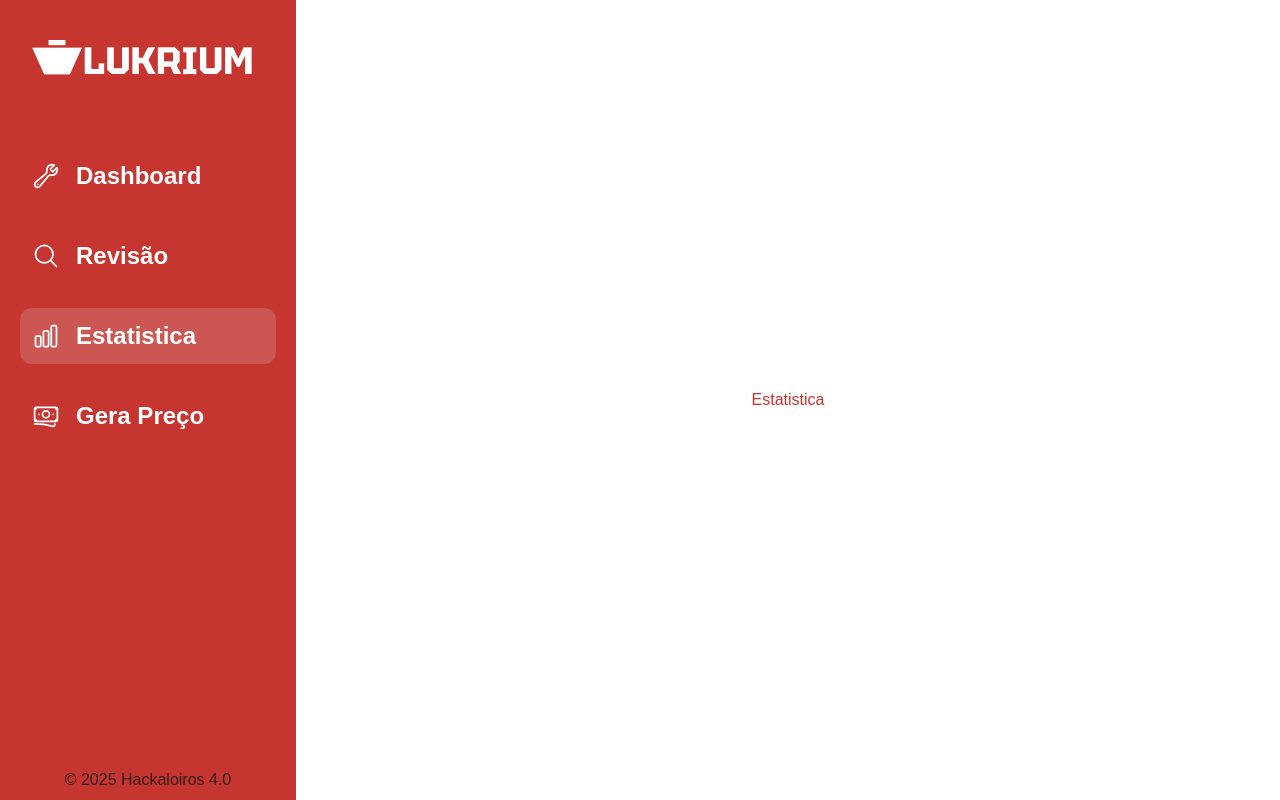
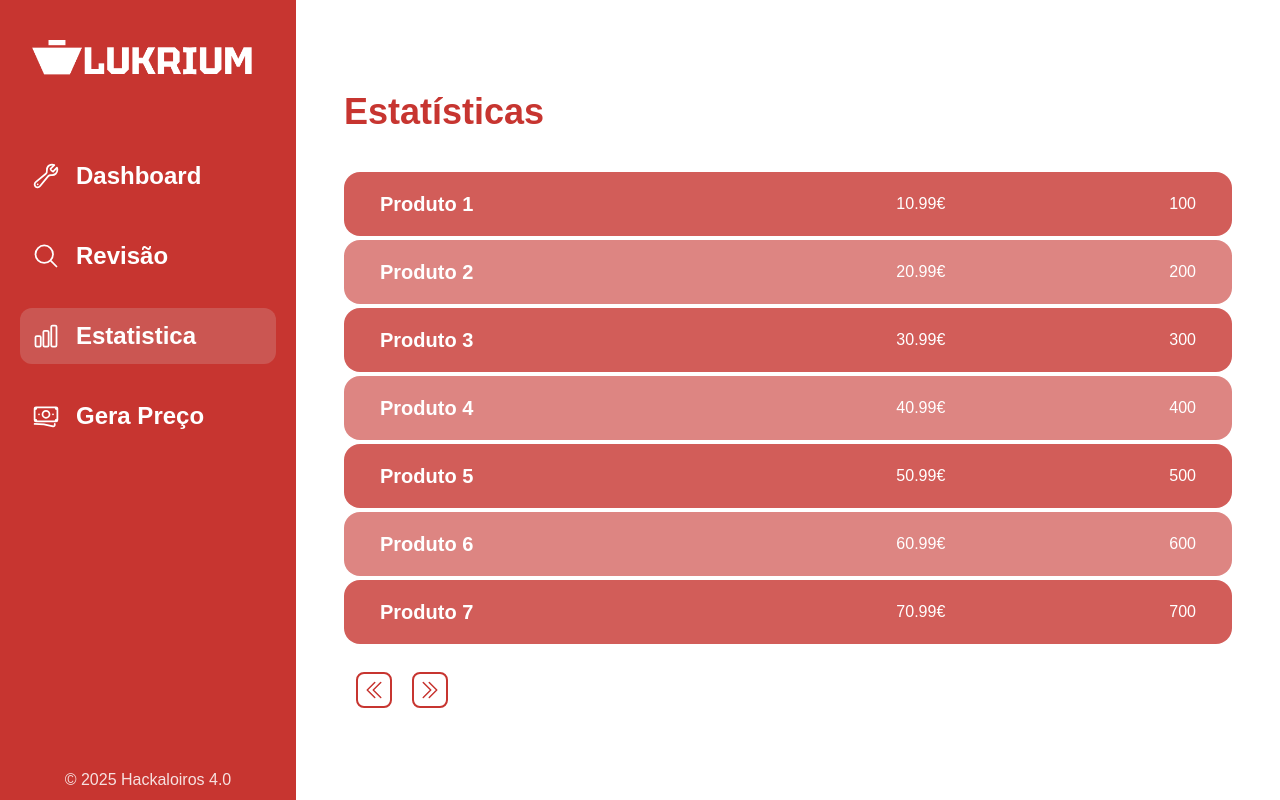
Before and after one commit to RicoPleasure/lukrium, a Next.js app in the folder frontend/: page /estatistic in a window 1280 px wide. Built offline with nearby package versions, Linux system fonts and the light colour scheme.

Commit message:
feat: estatistic tabel

```diff
--- /dev/null
+++ b/frontend/app/components/estatisticTable.tsx
@@ -0,0 +1,67 @@
+'use client'
+
+import { ChevronDoubleLeftIcon, ChevronDoubleRightIcon } from '@heroicons/react/24/outline';
+import React from 'react'
+import { useState } from 'react';
+
+
+interface Produto {
+    name: string;
+    price: number;
+    sales: number;
+}
+
+const EstatisticTable = () => {
+
+
+    const data = [
+        { name: "Produto 1", price: 10.99, sales: 100 },
+        { name: "Produto 2", price: 20.99, sales: 200 },
+        { name: "Produto 3", price: 30.99, sales: 300 },
+        { name: "Produto 4", price: 40.99, sales: 400 },
+        { name: "Produto 5", price: 50.99, sales: 500 },
+        { name: "Produto 6", price: 60.99, sales: 600 },
+        { name: "Produto 7", price: 70.99, sales: 700 }
+    ];
+
+    const [currentPage, setCurrentPage] = useState(1);
+    console.log(currentPage)
+
+    const itemsPerPage = 7;
+
+    const handlePrevPage = () => {
+        setCurrentPage(prev => Math.max(prev - 1, 1));
+    };
+
+    const handleNextPage = () => {
+        setCurrentPage(prev => Math.min(prev + 1, 100));
+    };
+
+    const startIndex = (currentPage - 1) * itemsPerPage;
+    const endIndex = startIndex + itemsPerPage;
+    const currentData = data.slice(startIndex, endIndex);
+
+  return (
+    <div className='10 px-12'>
+        <h1 className="text-4xl text-coral font-bold">Estatísticas</h1>
+
+        <div className="flex flex-col text-white overflow-x-auto w-full h-[500px] gap-1 mt-10">
+            {data.map((produto: Produto, index: number) => (
+                <div className={`flex px-9 items-center gap-56 h-16 ${index % 2 == 0 ? "bg-coral/80" : "bg-coral/60"}  rounded-2xl`} key={index}>
+                    <p className='font-bold text-xl flex-1'>{produto.name}</p>
+                    <p>{produto.price}€</p>
+                    <p>{produto.sales}</p>
+                </div>
+            ))}
+        </div>
+
+        <div className='flex px-3 gap-5'>
+            <ChevronDoubleLeftIcon onClick={handlePrevPage} className='border-2 border-coral rounded-lg h-9 w-9 transition-all duration-300 ease-in-out cursor-pointer hover:bg-coral hover:text-white p-1 active:scale-90'/>
+            <ChevronDoubleRightIcon onClick={handleNextPage} className='border-2 border-coral rounded-lg h-9 w-9 transition-all  duration-300 ease-in-outcursor-pointer hover:bg-coral hover:text-white p-1 cursor-pointer active:scale-90'/>
+        </div>
+
+    </div>
+  )
+}
+
+export default EstatisticTable
--- a/frontend/app/components/sidebar.tsx
+++ b/frontend/app/components/sidebar.tsx
@@ -44,7 +44,7 @@ const SideBar = () => {
         ))}
       </li>
 
-      <p className="text-center mb-2 opacity-85">© 2025 Hackaloiros 4.0</p>
+      <p className="text-white text-center mb-2 opacity-85">© 2025 Hackaloiros 4.0</p>
     </section>
   );
 };
--- a/frontend/app/estatistic/page.tsx
+++ b/frontend/app/estatistic/page.tsx
@@ -1,5 +1,10 @@
-import Image from "next/image";
+import EstatisticTable from "../components/estatisticTable";
 
 export default function Estatistic() {
-  return <div>Estatistica</div>;
+
+  return (
+    <div className="container mx-auto py-10">
+      <EstatisticTable />
+    </div>
+  );
 }
--- a/frontend/app/priceGenerator/page.tsx
+++ b/frontend/app/priceGenerator/page.tsx
@@ -1,4 +1,3 @@
-import Image from "next/image";
 import PriceForm from "../components/priceForm";
 
 export default function PriceGenerator() {
```
